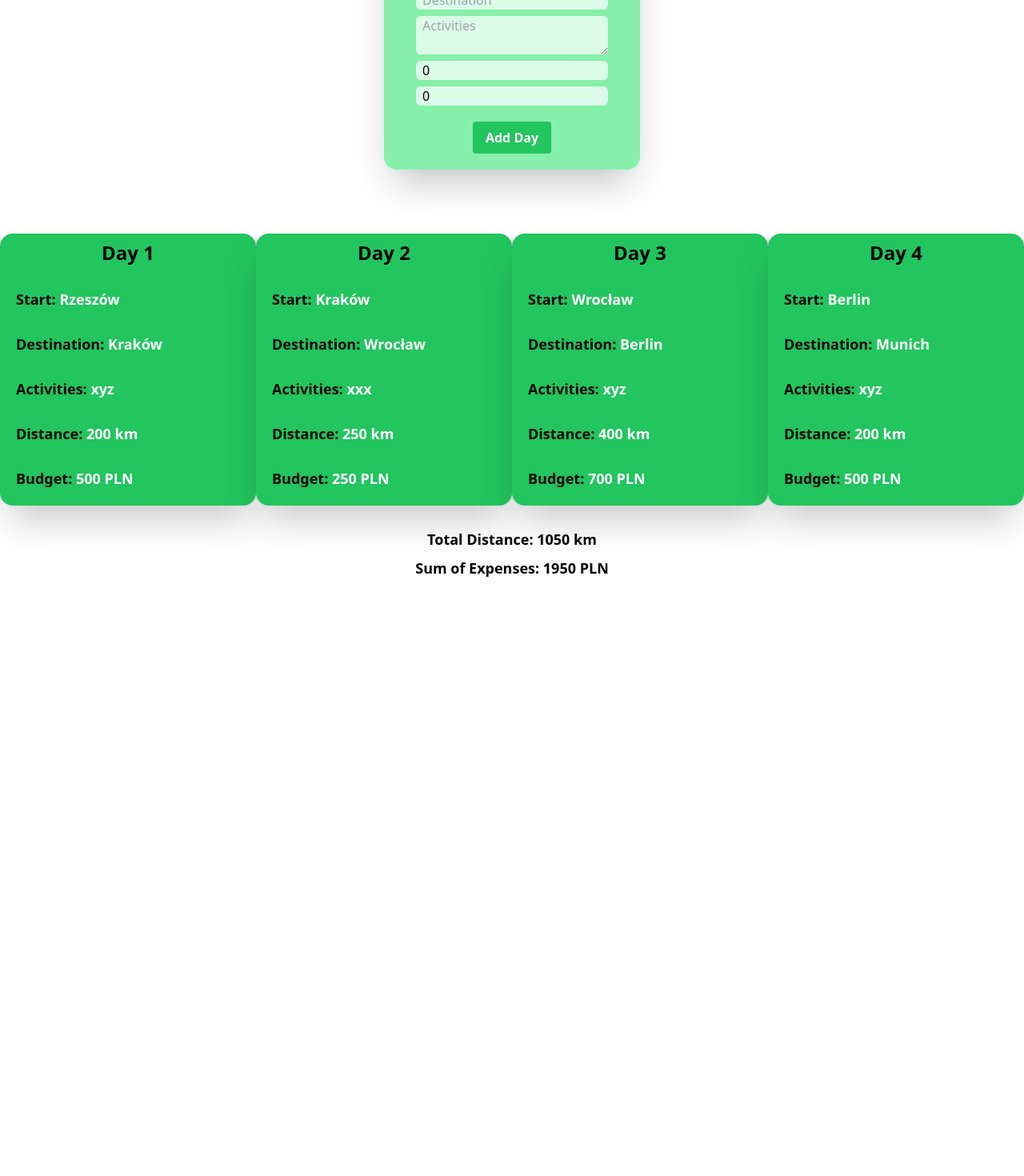
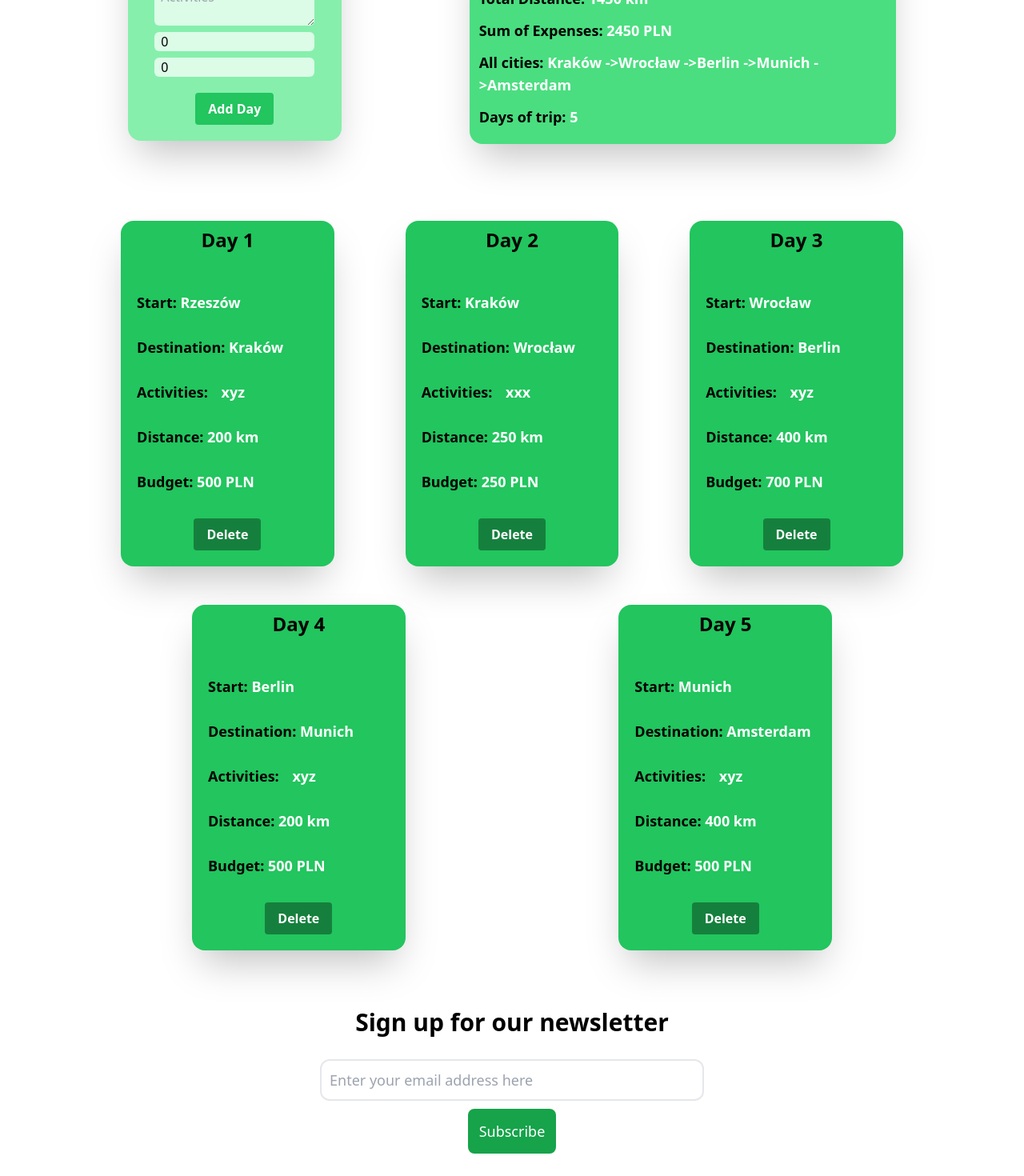
Before and after one commit to Lukibwoy/YourTrip, a React (Vite) app: page / in a window 1280 px wide. Shown: the part 1660-3130 px from the top of the page at 80% size. Before the commit the page ends 2404 px from the top, so only its background shows below. Built offline with nearby package versions, Linux system fonts and the light colour scheme; data requests are answered from the project's data file.

Commit message:
Newsletter added

```diff
--- a/db.json
+++ b/db.json
@@ -35,6 +35,15 @@
       "distance": 200,
       "budget": 500,
       "day": 4
+    },
+    {
+      "id": "b64e",
+      "start": "Munich",
+      "destination": "Amsterdam",
+      "activities": "xyz",
+      "distance": 400,
+      "budget": 500,
+      "day": 5
     }
   ]
 }
--- a/package.json
+++ b/package.json
@@ -20,6 +20,7 @@
     "react": "^18.2.0",
     "react-dom": "^18.2.0",
     "react-google-autocomplete": "^2.7.3",
+    "react-icons": "^5.0.1",
     "react-router-dom": "^6.20.1"
   },
   "devDependencies": {
--- a/src/App.tsx
+++ b/src/App.tsx
@@ -3,13 +3,17 @@ import Navbar from './components/Navbar'
 import Header from './components/Header'
 import PopularPlaces from './components/PopularPlaces'
 import Planner from './Planner'
+import Footer from './Footer'
+import Newsletter from './Newsletter'
 function App() {
 	return (
-		<div className="bg-white ">
+		<div className="bg-white">
 			<Navbar />
 			<Header />
 			<PopularPlaces />
 			<Planner />
+			<Newsletter />
+			<Footer />
 		</div>
 	)
 }
--- /dev/null
+++ b/src/Footer.tsx
@@ -0,0 +1,38 @@
+import React from 'react'
+// import { BsGithub } from 'react-icons/bs'
+
+const Footer: React.FC = () => {
+	return (
+		<footer className="bg-green-400 mt-80 text-white">
+			<div className="md:flex md:justify-between md:items-center sm:px-12 px-4 bg-[#ffffff19] py-7">
+				<h1
+					className="lg:text-4xl text-3xl md:mb-0 mb-6 lg:leading-normal font-semibold
+                 md:w-2/5">
+					<span className="text-teal-400">Free</span> until you're ready to launch
+				</h1>
+				<div>
+					<input
+						type="text"
+						placeholder="Enter Your ph.no"
+						className="text-gray-800
+                   sm:w-72 w-full sm:mr-5 mr-1 lg:mb-0 mb-4 py-2.5 rounded px-2 focus:outline-none"
+					/>
+					<button
+						className="bg-teal-400 hover:bg-teal-500 duration-300 px-5 py-2.5 font-[Poppins]
+                   rounded-md text-white md:w-auto w-full">
+						Request Code
+					</button>
+				</div>
+			</div>
+
+			<div
+				className="grid grid-cols-1 sm:grid-cols-2 lg:grid-cols-3 gap-10
+              text-center pt-2 text-gray-400 text-sm pb-8">
+				<span>© 2020 Appy. All rights reserved.</span>
+				<span>Terms · Privacy Policy</span>
+			</div>
+		</footer>
+	)
+}
+
+export default Footer
--- /dev/null
+++ b/src/Newsletter.tsx
@@ -0,0 +1,47 @@
+import React, { useState, ChangeEvent, FormEvent } from 'react'
+
+function Newsletter() {
+	const [email, setEmail] = useState<string>('')
+	const [isEmailValid, setIsEmailValid] = useState<boolean>(true)
+
+	function handleInput(event: ChangeEvent<HTMLInputElement>): void {
+		setEmail(event.target.value)
+	}
+
+	function handleSubmit(event: FormEvent<HTMLFormElement>): void {
+		event.preventDefault()
+
+		if (email === '' || !/\S+@\S+\.\S+/.test(email)) {
+			setIsEmailValid(false)
+		} else {
+			setIsEmailValid(true)
+			alert(`Thank you for subscribing with ${email}`)
+			setEmail('')
+		}
+	}
+
+	return (
+		<div className="w-screen flex flex-col items-center mt-10">
+			<h2 className="text-3xl mb-3 font-semibold">Sign up for our newsletter</h2>
+			<div className="w-full flex flex-col items-center">
+				{!isEmailValid ? <p>Please enter a valid email address</p> : null}
+				<form onSubmit={handleSubmit} className="flex flex-col items-center w-1/2">
+					<input
+						type="email"
+						placeholder="Enter your email address here"
+						value={email}
+						onChange={handleInput}
+						className="p-2.5 text-lg w-3/4 mb-2.5 mt-4 border-solid border-2 border-grey-300 rounded-xl"
+					/>
+					<button
+						type="submit"
+						className="p-3.5 bg-green-600 text-lg text-semibold text-white b-0 rounded-lg cursor-pointer">
+						Subscribe
+					</button>
+				</form>
+			</div>
+		</div>
+	)
+}
+
+export default Newsletter
--- a/src/Planner.tsx
+++ b/src/Planner.tsx
@@ -31,6 +31,18 @@ const Planner: React.FC = () => {
 		setCards(updatedCards)
 	}
 
+	const refreshCard = () => {
+		axios
+			.get('http://localhost:3020/cards')
+			.then(res => {
+				console.log(res)
+				setCards(res.data)
+			})
+			.catch(error => {
+				console.error('Coś poszło nie tak z API', error)
+			})
+	}
+
 	const sumOfDistance = (x: Card[]) => {
 		let sum = 0
 		for (let i = 0; i < x.length; i++) {
@@ -47,8 +59,38 @@ const Planner: React.FC = () => {
 		return sum
 	}
 
+	const totalCities = (x: Card[]) => {
+		let cities = []
+
+		for (let i = 0; i < x.length; i++) {
+			if (!cities.includes(x[i].destination)) {
+				cities.push(x[i].destination)
+			}
+		}
+
+		return cities.join(' ->')
+	}
+
+	const sumOfDays = (x: Card[]) => {
+		const days = x.length
+		return days
+	}
+
+
+	const deleteDay = (cardId: number) => {
+		axios
+			.delete(`http://localhost:3020/cards/${cardId}`)
+			.then(response => {
+				console.log('Posiłek usunięty:', response)
+				refreshCard()
+			})
+			.catch(error => {
+				console.error('Błąd podczas usuwania posiłku', error)
+			})
+	}
+
 	return (
-		<div className="container w-screen h-150% mx-auto flex items-center flex-col mt-20">
+		<div className=" w-5/6 h-150% mx-auto flex items-center justify-between flex-col mt-20">
 			<h2 className="text-2xl font-semibold text-black text-center md:text-4xl">Trip Planner</h2>
 			<p className="text-2xl text-black text-center mt-10">
 				This is a place where you can plan your dream trip. All you need is a good plan!
@@ -56,10 +98,30 @@ const Planner: React.FC = () => {
 			<p className="text-xl text-black text-center mt-3">
 				Below this text, you can add whatever you need and plan each day as you want.
 			</p>
-			<AddDay onAddDay={handleAddDay} />
-			<div className="cards w-full h-full mx-auto flex items-center justify-around flex-row mt-20">
+			<div className="w-full h-50% mx-auto flex items-center justify-center mt-20 flex-row">
+				<AddDay onAddDay={handleAddDay} />
+				<div className="ml-40 w-1/2 h-full flex flex-col mt-10 bg-green-400 rounded-2xl shadow-2xl">
+					<h3 className="text-2xl font-semibold text-black text-center mb-3">Trip Summary</h3>
+					<p className="text-lg font-semibold text-black mt-7 ml-3">
+						Total Distance: <span className="text-white">{`${sumOfDistance(cards)} km`}</span>
+					</p>
+					<p className="text-lg font-semibold text-black mt-3  ml-3">
+						Sum of Expenses: <span className="text-white">{`${totalExpenses(cards)} PLN`}</span>
+					</p>
+					<p className="text-lg font-semibold text-black mt-3 ml-3">
+						All cities: <span className="text-white">{`${totalCities(cards)}`}</span>
+					</p>
+					<p className="text-lg font-semibold text-black mt-3 mb-5 ml-3">
+						Days of trip: <span className="text-white">{`${sumOfDays(cards)}`}</span>
+					</p>
+
+				</div>
+			</div>
+			<div className="cards w-full h-full mx-auto flex flex-wrap items-center justify-around flex-row mt-20">
 				{cards.map(card => (
-					<div key={card.id} className="card w-1/4 h-5/6 bg-green-500 rounded-2xl shadow-2xl">
+					<div
+						key={card.id}
+						className="card flex justify-between flex-col w-1/4 h-5/6 bg-green-500 rounded-2xl shadow-2xl m-4 mb-8">
 						<h3 className="text-2xl font-semibold text-black text-center mt-2">Day {card.day}</h3>
 						<div className=" mt-5 ml-5">
 							<p className="text-lg font-semibold text-black mt-7">
@@ -69,7 +131,7 @@ const Planner: React.FC = () => {
 								Destination: <span className="text-white">{card.destination}</span>
 							</p>
 							<p className="text-lg font-semibold text-black mt-7">
-								Activities: <span className="text-white">{card.activities}</span>
+								Activities: <span className="text-white break-words p-3	">{card.activities}</span>
 							</p>
 							<p className="text-lg font-semibold text-black mt-7">
 								Distance: <span className="text-white">{`${card.distance} km`}</span>
@@ -77,16 +139,16 @@ const Planner: React.FC = () => {
 							<p className="text-lg font-semibold text-black mt-7 mb-5">
 								Budget: <span className="text-white">{`${card.budget} PLN`}</span>
 							</p>
+
 						</div>
+						<button
+							className="bg-green-700 hover:bg-green-900 text-white font-bold py-2 px-4 rounded focus:outline-none focus:shadow-outline mx-auto mb-5 mt-3"
+							onClick={() => deleteDay(card.id)}>
+							Delete
+						</button>
 					</div>
 				))}
 			</div>
-			<p className="text-lg font-semibold text-black mt-7">
-				Total Distance: <span className="text-black">{`${sumOfDistance(cards)} km`}</span>
-			</p>
-			<p className="text-lg font-semibold text-black mt-2 mb-5">
-				Sum of Expenses: <span className="text-black">{`${totalExpenses(cards)} PLN`}</span>
-			</p>
 		</div>
 	)
 }
--- a/src/components/AddDay.tsx
+++ b/src/components/AddDay.tsx
@@ -1,17 +1,17 @@
-import React from 'react';
-import axios from 'axios';
-import { Formik, Field, Form, ErrorMessage } from 'formik';
+import React from 'react'
+import axios from 'axios'
+import { Formik, Field, Form, ErrorMessage } from 'formik'
 
 interface AddDayProps {
-  onAddDay: (newDay: any) => void;
+	onAddDay: (newDay: any) => void
 }
 
 interface FormValues {
-  start: string;
-  destination: string;
-  activities: string;
-  distance: number;
-  budget: number;
+	start: string
+	destination: string
+	activities: string
+	distance: number
+	budget: number
 }
 
 const initialValues: FormValues = {
@@ -20,10 +20,10 @@ const initialValues: FormValues = {
 	activities: '',
 	distance: 0,
 	budget: 0,
-};
+}
 
 const validate = (values: FormValues) => {
-  const errors: Partial<FormValues> = {};
+	const errors: Partial<FormValues> = {}
 
 	if (!values.start) {
 		errors.start = 'Required'
@@ -42,7 +42,7 @@ const validate = (values: FormValues) => {
 	}
 
 	if (!values.distance) {
-		errors.distance  == 'Required'
+		errors.distance == 'Required'
 	} else if (values.distance < 0) {
 		errors.distance = 'The value must be greater than 0'
 	}
@@ -59,29 +59,24 @@ const validate = (values: FormValues) => {
 const AddDay: React.FC<AddDayProps> = ({ onAddDay }) => {
 	const handleAddDay = async (values, { resetForm }) => {
 		try {
-		const existingDays = await axios.get('http://localhost:3020/cards');
-		const lastDay = existingDays.data[existingDays.data.length - 1];
+			const existingDays = await axios.get('http://localhost:3020/cards')
+			const lastDay = existingDays.data[existingDays.data.length - 1]
 
-		const newDayNumber = lastDay ? lastDay.day + 1 : 1;
+			const newDayNumber = lastDay ? lastDay.day + 1 : 1
 
-		const response = await axios.post('http://localhost:3020/cards', { ...values, day: newDayNumber });
-		onAddDay(response.data);
+			const response = await axios.post('http://localhost:3020/cards', { ...values, day: newDayNumber })
+			onAddDay(response.data)
 
-		resetForm();
-
+			resetForm()
 		} catch (error) {
-		console.error('Error adding day:', error);
+			console.error('Error adding day:', error)
 		}
-	};
+	}
 
 	return (
-	  <div className="add-day-form w-1/4 h-5/6 mt-10 bg-green-300 rounded-2xl shadow-2xl">
+		<div className="add-day-form w-1/4 h-full bg-green-300 rounded-2xl shadow-2xl">
 			<h3 className="text-2xl font-semibold text-black text-center mb-3">Next Day</h3>
-		<Formik
-		  initialValues={initialValues}
-		  validate={validate}
-		  onSubmit={handleAddDay}
-		>
+			<Formik initialValues={initialValues} validate={validate} onSubmit={handleAddDay}>
 				<Form className="flex flex-col items-center">
 					<Field
 						type="text"
@@ -125,14 +120,13 @@ const AddDay: React.FC<AddDayProps> = ({ onAddDay }) => {
 
 					<button
 						type="submit"
-			  className="bg-green-500 hover:bg-green-700 text-white font-bold py-2 px-4 rounded focus:outline-none focus:shadow-outline ml-50 mb-5 mt-3"
-			>
+						className="bg-green-500 hover:bg-green-700 text-white font-bold py-2 px-4 rounded focus:outline-none focus:shadow-outline ml-50 mb-5 mt-3">
 						Add Day
 					</button>
 				</Form>
 			</Formik>
 		</div>
-	);
-  };
+	)
+}
 
-  export default AddDay;
+export default AddDay
--- a/src/components/PopularPlaces.tsx
+++ b/src/components/PopularPlaces.tsx
@@ -5,7 +5,7 @@ import beach3 from './images/beach3.jpg'
 
 const PopularPlaces: React.FC = () => {
 	return (
-		<div className="container w-screen mx-auto flex items-center justify-center flex-col mt-20">
+		<div className="w-3/4 mx-auto flex items-center justify-around flex-col mt-20">
 			<div className="PlacesTypes flex flex-col md:flex-row justify-between w-full">
 				<h2 className="text-2xl font-semibold text-black text-center md:text-4xl">Popular Place</h2>
 				<div className="mt-3 mb-5 md:mb-0 font-semibold text-lg">
```
Also changed, not shown: src/components/TripSummary.tsx (added, +56 -0 lines), tailwind.config.js (+10 -9 lines), 1 other file (tests, documents, lock files or other folders). Lines whose indentation alone changed are shown as unchanged.
